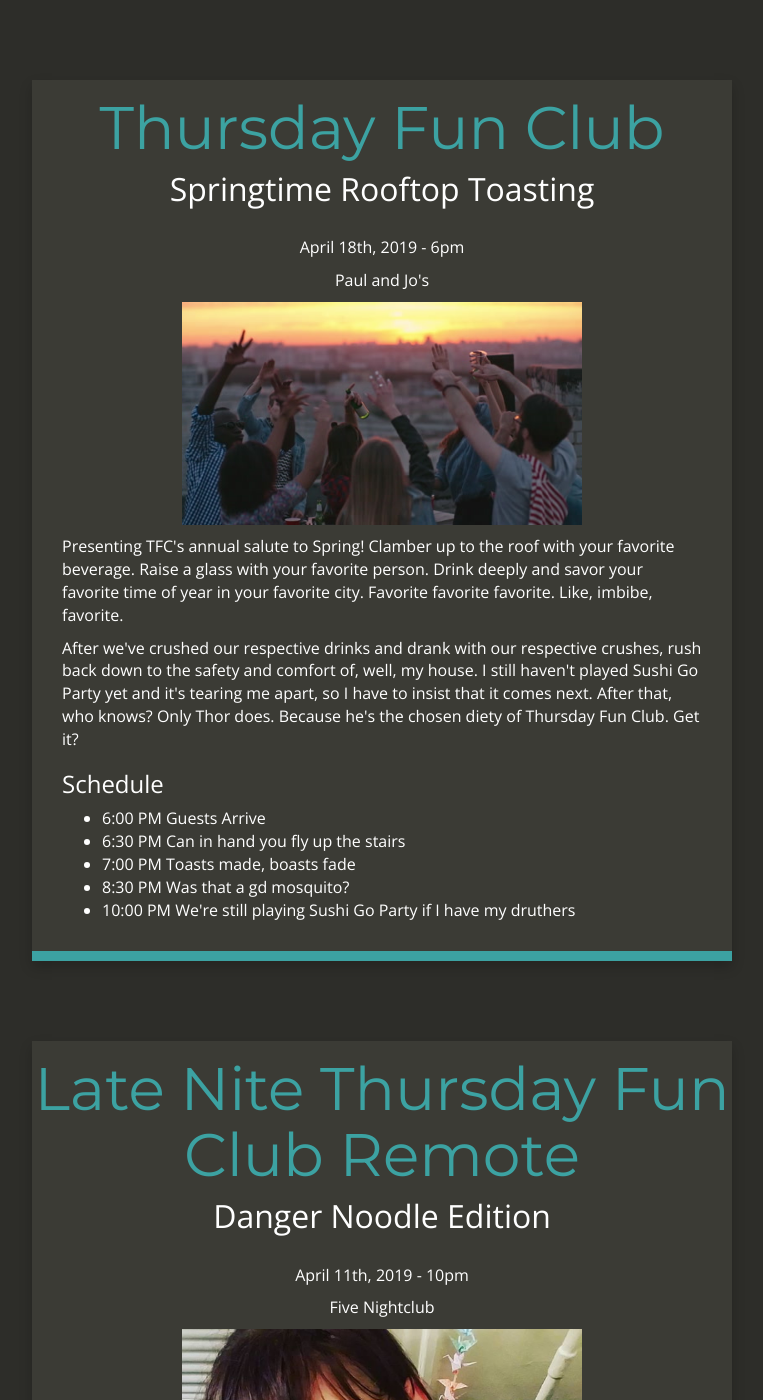
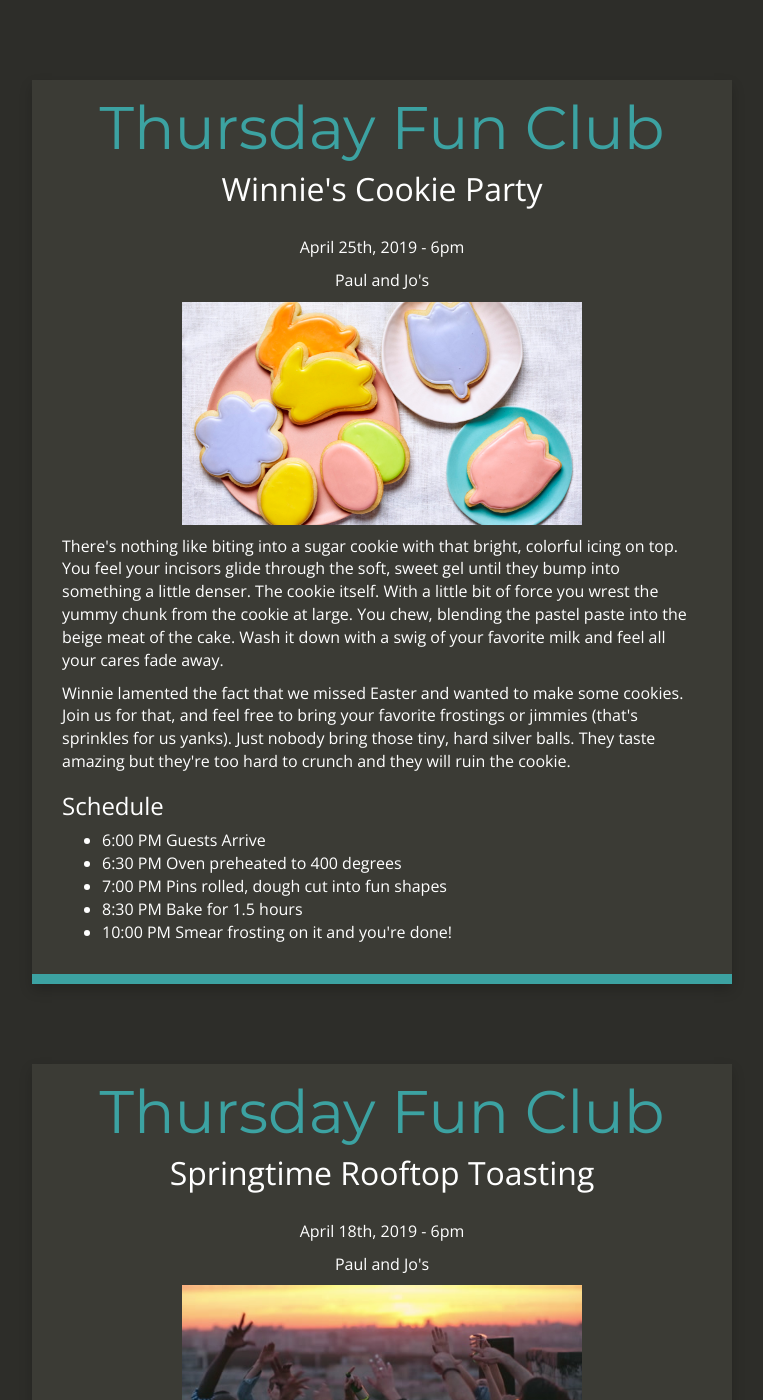
Before and after one commit to paulberb/paulberb.github.io, a Jekyll site: the page built from index.html, in a window 1280 px wide and 1400 px high. Shown: the whole window, without its empty margins (258-1021 px from the left). Built offline with Jekyll 4.4.1, drawn with Linux system fonts in a browser that asks for light colours; nearby versions of some CDN libraries.

Commit message:
updated weekly event

```diff
--- a/index.html
+++ b/index.html
@@ -1,6 +1,34 @@
 ---
 layout: default
 ---
+<div class="container-fluid index">
+    <div class="row">
+        <div class="col-md-12 main content-panel">
+            <h1 class="header author-header" itemprop="headline">Thursday Fun Club</h1>
+            <h2 class="header">Winnie's Cookie Party</h2>
+            <div class="author-text">
+                <p>April 25th, 2019 - 6pm</p>
+                <p>Paul and Jo's
+                </p>
+                <p><img src="/images/cook.jpg" width="400" /></p>
+            </div>
+                <p>
+                There's nothing like biting into a sugar cookie with that bright, colorful icing on top. You feel your incisors glide through the soft, sweet gel until they bump into something a little denser. The cookie itself. With a little bit of force you wrest the yummy chunk from the cookie at large. You chew, blending the pastel paste into the beige meat of the cake. Wash it down with a swig of your favorite milk and feel all your cares fade away.
+                </p>
+                <p>
+                Winnie lamented the fact that we missed Easter and wanted to make some cookies. Join us for that, and feel free to bring your favorite frostings or jimmies (that's sprinkles for us yanks). Just nobody bring those tiny, hard silver balls. They taste amazing but they're too hard to crunch and they will ruin the cookie.
+                </p>
+                <h3>Schedule</h3>
+                <ul>
+                    <li>6:00 PM Guests Arrive</li>
+                    <li>6:30 PM Oven preheated to 400 degrees</li>
+                    <li>7:00 PM Pins rolled, dough cut into fun shapes</li>
+                    <li>8:30 PM Bake for 1.5 hours</li>
+                    <li>10:00 PM Smear frosting on it and you're done!</li>
+               </ul>
+          </div>
+    </div>
+</div>
 <div class="container-fluid index">
     <div class="row">
         <div class="col-md-12 main content-panel">
```
Also changed, not shown: images/cook.jpg (added).
